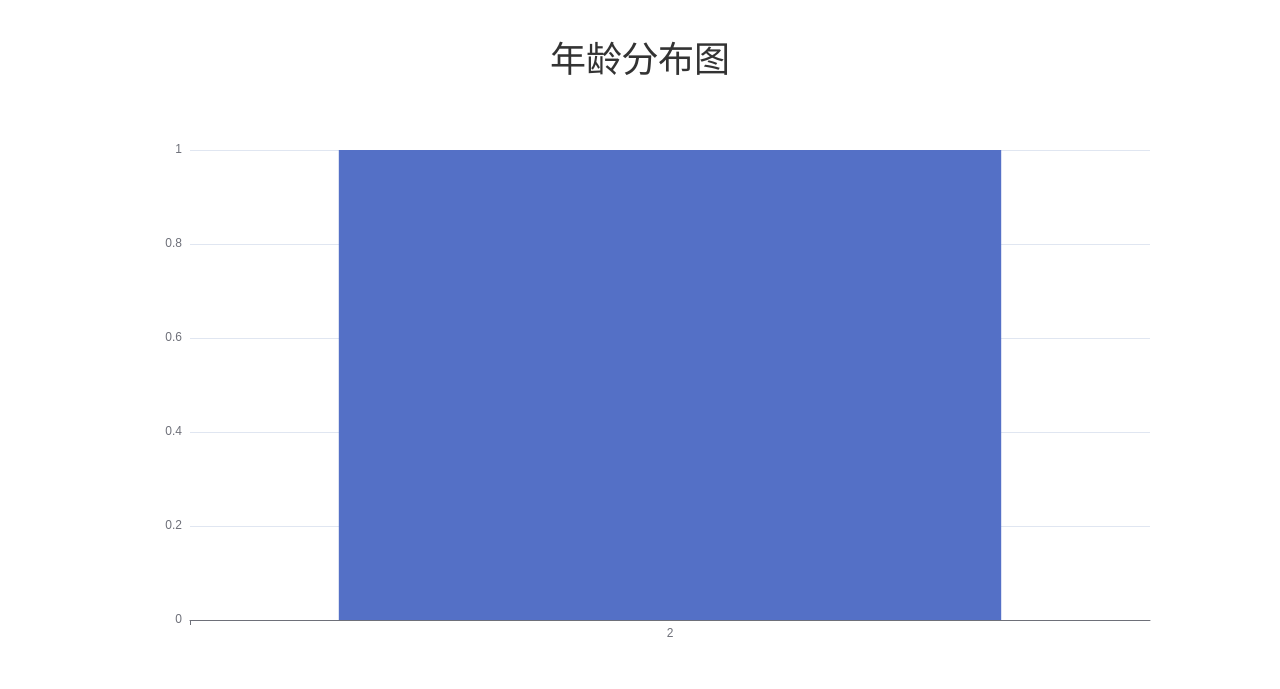
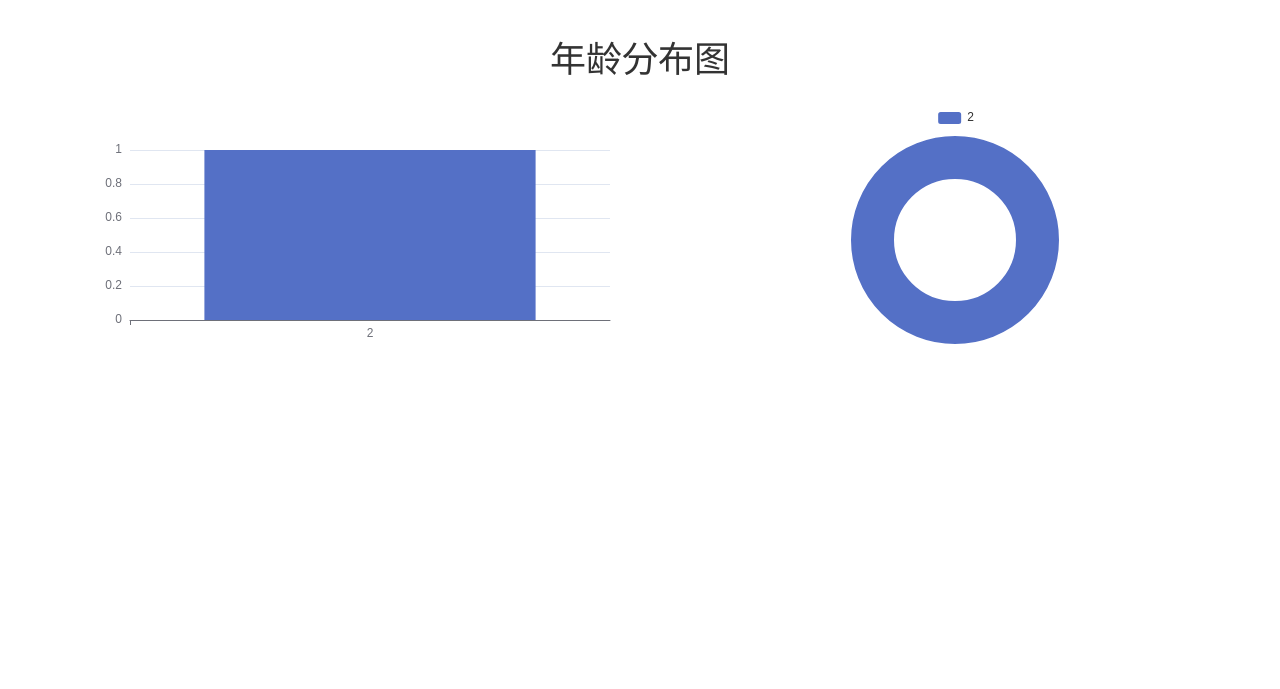
Before and after one commit to hxx12138/Django_project, a Django app: page /friends/echart in a window 1280 px wide. Shown: the part 52-741 px from the top of the page. After the commit the page ends 396 px from the top, so only its background shows below. Run offline with Django 3.2, Linux system fonts and the light colour scheme; tables that the repository leaves empty hold one stand-in row (values such as "Sample post"); some libraries are stand-ins or nearby versions.

Commit message:
update 2022-3-23-n

```diff
--- a/web/templates/friends_echart.html
+++ b/web/templates/friends_echart.html
@@ -4,7 +4,9 @@
 
     <div class="container">
         <h1 class="text-center">年龄分布图</h1>
-        <div id="main" style="width: 1200px;height:600px;"></div>
+        <div class="row">
+            <div class="col-md-6">
+                <div id="main" style="width: 600px;height:300px;"></div>
                 <script type="text/javascript">
                     var chartDom = document.getElementById('main');
                     var myChart = echarts.init(chartDom);
@@ -28,7 +30,9 @@
 
                     option && myChart.setOption(option);
                 </script>
-        <div id="main1" style="width: 1200px;height:600px;"></div>
+            </div>
+            <div class="col-md-6">
+                <div id="main1" style="width: 600px;height:300px;"></div>
                 <script type="text/javascript">
                     var chartDom = document.getElementById('main1');
                     var myChart = echarts.init(chartDom);
@@ -80,5 +84,7 @@
 
                 </script>
             </div>
+        </div>
+    </div>
 
 {% endblock %}
--- a/web/templates/layout.html
+++ b/web/templates/layout.html
@@ -3,7 +3,7 @@
 <html lang="en">
 <head>
     <meta charset="UTF-8">
-    <title>Title</title>
+    <title>hxx 好朋友信息管理</title>
     <link rel="stylesheet" href="{% static 'plugins/bootstrap-3.4.1/css/bootstrap.min.css' %}">
     <script src="{% static 'js/jquery-3.6.0.min.js' %}"></script>
     <script src="{% static 'plugins/bootstrap-3.4.1/js/bootstrap.min.js' %}"></script>
```
Also changed, not shown: README.md. Lines whose indentation alone changed are shown as unchanged.
